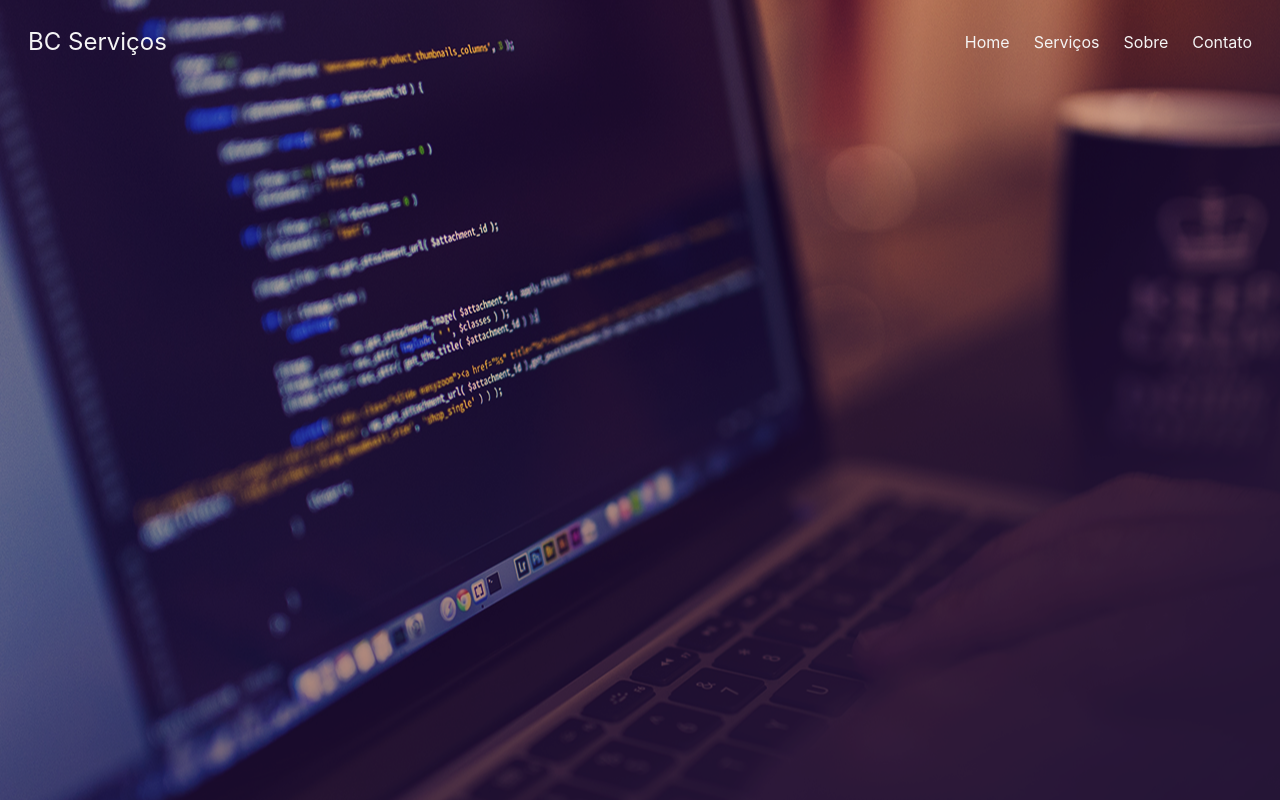
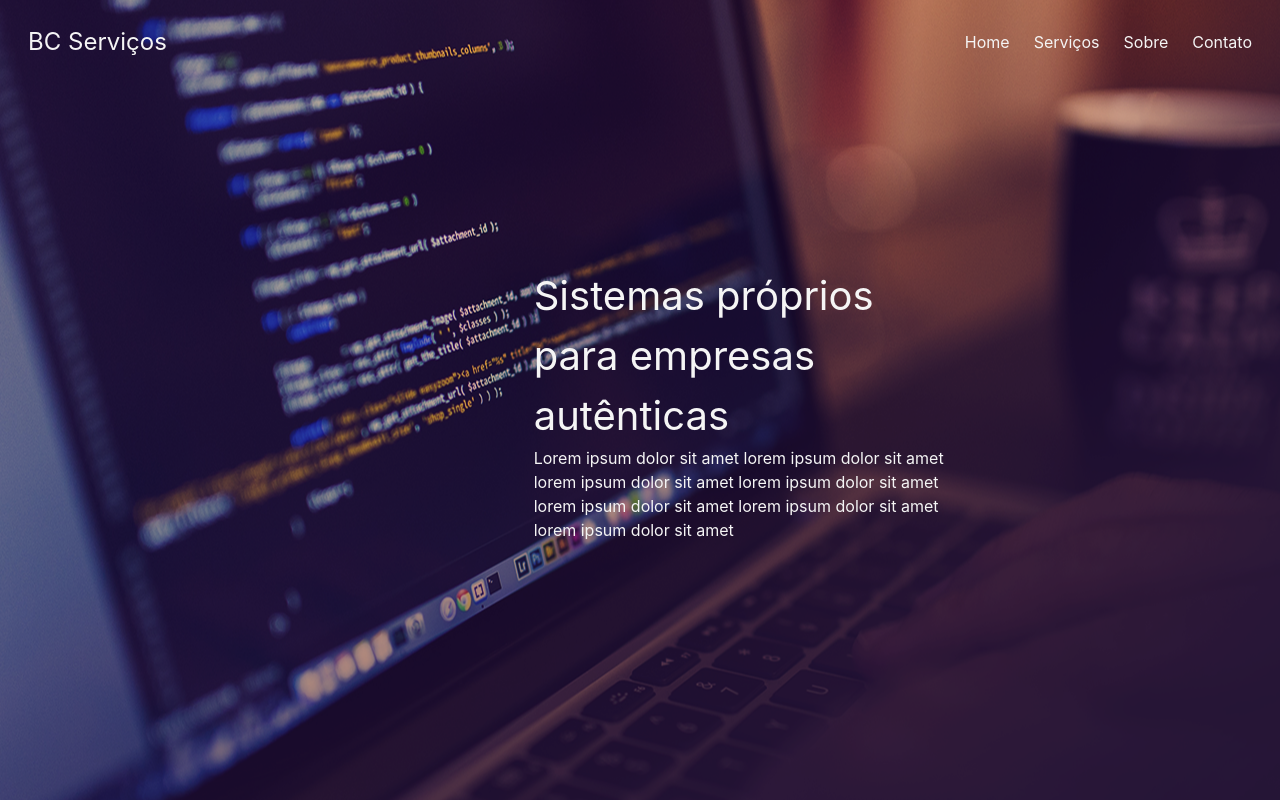
Before and after one commit to eng-gabrielscardoso/bcservicos-react, a React (Create React App) app in the folder frontend/: page / in a window 1280 px wide. Built offline with nearby package versions, Linux system fonts and the light colour scheme.

Commit message:
feat: finish banner component

```diff
--- a/frontend/src/components/Banner/Banner.css
+++ b/frontend/src/components/Banner/Banner.css
@@ -5,3 +5,16 @@
   background-position: center;
   background-repeat: no-repeat;
 }
+
+@media screen and (min-width: 1024px) {
+  .head {
+    margin-top: 170px;
+    margin-left: 200px;
+  }
+}
+
+@media screen and (max-width: 1023px) {
+  .head {
+    margin-top: 120px;
+  }
+}
--- a/frontend/src/components/Banner/Banner.jsx
+++ b/frontend/src/components/Banner/Banner.jsx
@@ -9,6 +9,16 @@ function Banner () {
     <div className="banner">
       <header>
         <Navbar />
+        <div className="head">
+          <div className="columns is-mobile is-centered m-4">
+            <div className="column is-5-desktop is-12-mobile has-text-light">
+              <h2 className="is-size-2">Sistemas próprios para empresas autênticas</h2>
+              <p>
+                Lorem ipsum dolor sit amet lorem ipsum dolor sit amet lorem ipsum dolor sit amet lorem ipsum dolor sit amet lorem ipsum dolor sit amet lorem ipsum dolor sit amet lorem ipsum dolor sit amet
+              </p>
+            </div>
+          </div>
+        </div>
       </header>
     </div>
   );
```
